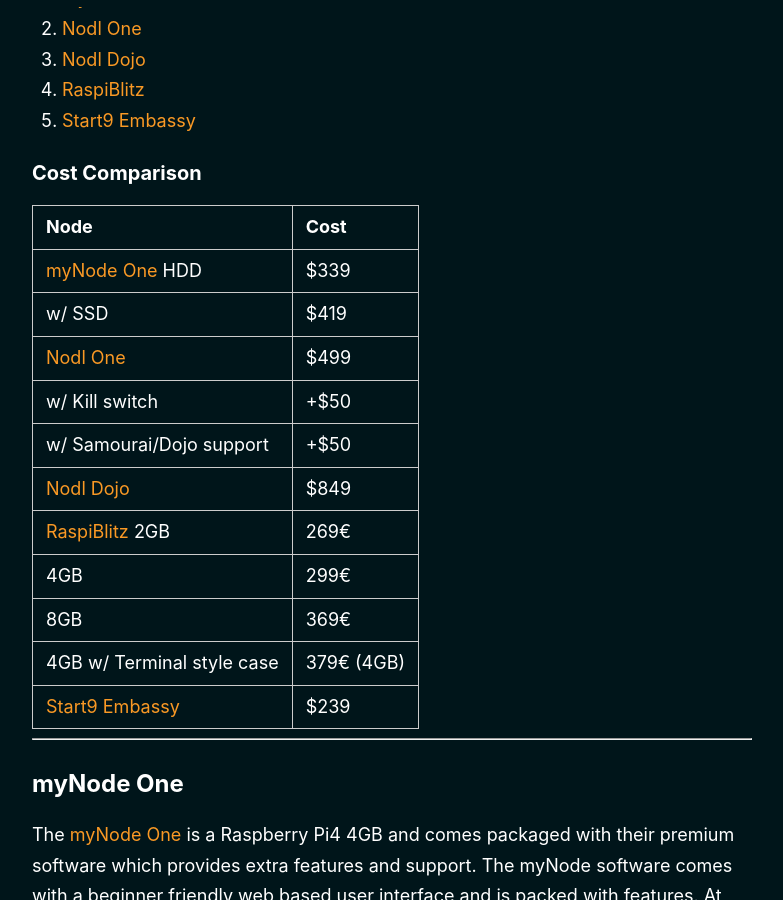
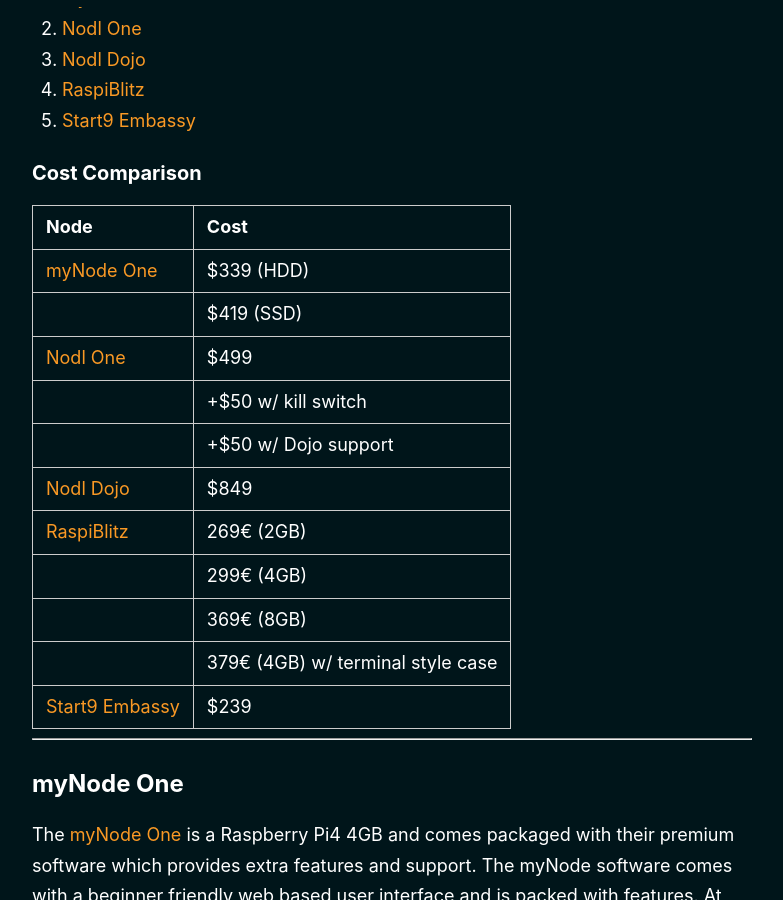
Before and after one commit to BitcoinQnA/node-guide, a Jekyll site: the page built from _pages/testpage.md, in a window 1280 px wide and 900 px high, scrolled down 637 px. Shown: the whole window, without its empty margins (248-1031 px from the left). Built offline with Jekyll 4.4.1, drawn with Linux system fonts in a browser that asks for light colours.

Commit message:
Update testpage.md

```diff
--- a/_pages/testpage.md
+++ b/_pages/testpage.md
@@ -18,16 +18,16 @@
 
 | Node                                | Cost                               |
 |-------------------------------------|------------------------------------|
-| [myNode One](#mynode-one) HDD       | $339                               |
-|  w/ SSD                             | $419                               |
+| [myNode One](#mynode-one)           | $339 (HDD)                         |
+|                                     | $419 (SSD)                         |
 | [Nodl One](#nodl-one)               | $499                               |
-|  w/ Kill switch                     | +$50                               |
-|  w/ Samourai/Dojo support           | +$50                               |
+|                                     | +$50 w/ kill switch                |
+|                                     | +$50 w/ Dojo support               |
 | [Nodl Dojo](#nodl-dojo)             | $849                               |
-| [RaspiBlitz](#raspiblitz) 2GB       | 269€                               |
-|  4GB                                | 299€                               |
-|  8GB                                | 369€                               |
-|  4GB w/ Terminal style case         | 379€ (4GB)                         |
+| [RaspiBlitz](#raspiblitz)           | 269€ (2GB)                         |
+|                                     | 299€ (4GB)                         |
+|                                     | 369€ (8GB)                         |
+|                                     | 379€ (4GB) w/ terminal style case  |
 | [Start9 Embassy](#start9-embassy)   | $239                               |
 
 ***
```
